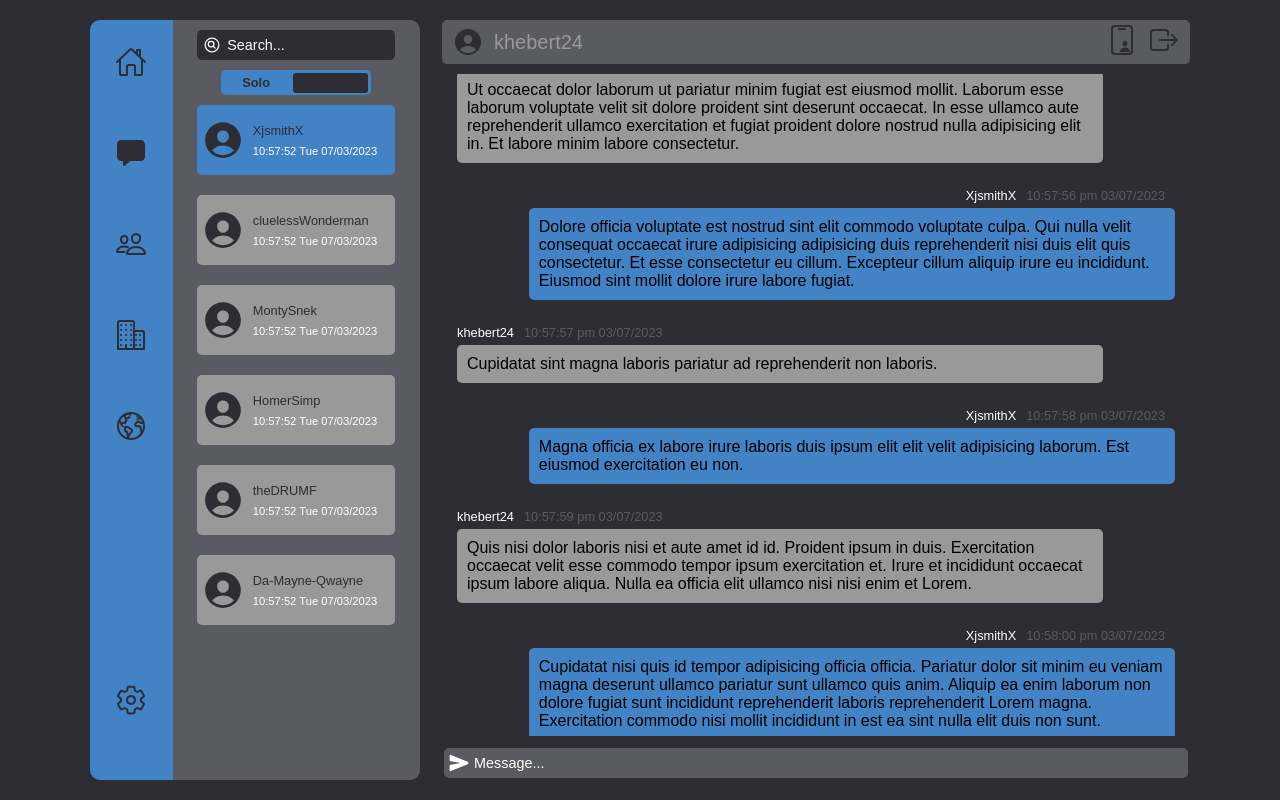
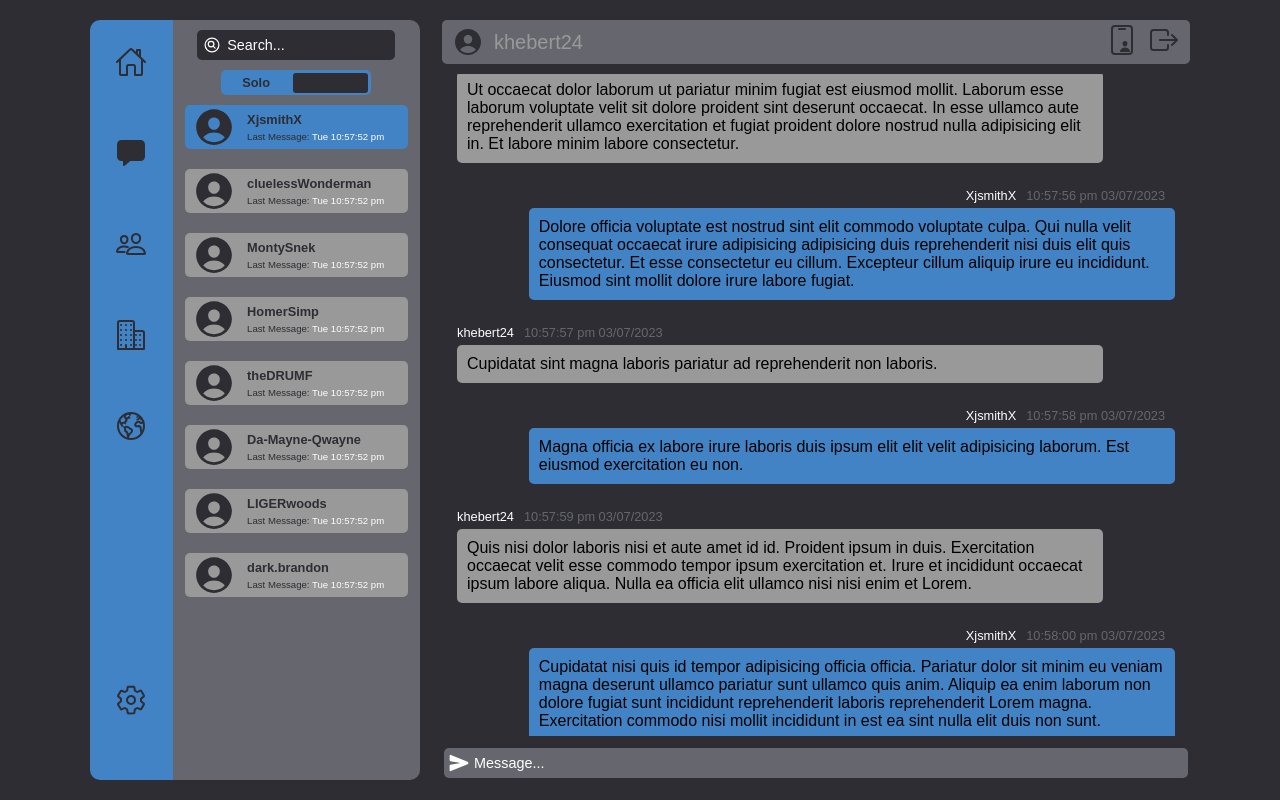
Before and after one commit to kraig-hebert/chat, a React (Create React App) app in the folder client/: page / in a window 1280 px wide. Built offline with nearby package versions, Linux system fonts and the light colour scheme.

Commit message:
added badge to groupcard even though this branch is solo-card-update

```diff
--- /dev/null
+++ b/client/src/components/common/badge/Badge.jsx
@@ -0,0 +1,16 @@
+import React from 'react';
+import PropTypes from 'prop-types';
+
+import { useStyles } from './badgeStyles';
+
+const Badge = (props) => {
+  const { badgeCount } = props;
+  const classes = useStyles({ badgeCount });
+  return <div className={classes.badge}>{badgeCount}</div>;
+};
+
+Badge.propTypes = {
+  badgeCount: PropTypes.number,
+};
+
+export default Badge;
--- /dev/null
+++ b/client/src/components/common/badge/badgeStyles.js
@@ -0,0 +1,20 @@
+import { createUseStyles } from 'react-jss';
+
+export const useStyles = createUseStyles((theme) => ({
+  badge: (props) => ({
+    position: 'absolute',
+    top: '0',
+    left: '0',
+    transform: 'translateX(-30%) translateY(-30%)',
+    display: props.badgeCount > 0 ? 'flex' : 'none',
+    justifyContent: 'center',
+    alignItems: 'center',
+    fontSize: '.7rem',
+    width: '15px',
+    height: '15px',
+    backgroundColor: theme.blue.main,
+    color: theme.light.main,
+    outline: `3px solid ${theme.secondary.main}`,
+    borderRadius: '50%',
+  }),
+}));
--- a/client/src/components/sideMenu/menuOptions/directMessagesOptions/groupCard/GroupCard.jsx
+++ b/client/src/components/sideMenu/menuOptions/directMessagesOptions/groupCard/GroupCard.jsx
@@ -13,6 +13,7 @@ import MemberList from './memberList/MemberList';
 import PopOver from '../../../../common/popOver/PopOver';
 import GroupCardOptions from './groupCardOptions/GroupCardOptions';
 import TitleInput from './titleInput/TitleInput';
+import Badge from '../../../../common/badge/Badge';
 
 const GroupCard = (props) => {
   const { cardData } = props;
@@ -63,6 +64,7 @@ const GroupCard = (props) => {
         />
       </div>
       {showMembers && <MemberList members={cardData.group.members} />}
+      <Badge badgeCount={cardData.group.unread} />
       <PopOver
         showPopOver={showPopOver}
         setShowPopOver={setShowPopOver}
--- a/client/src/components/sideMenu/menuOptions/directMessagesOptions/groupCard/groupCardStyles.js
+++ b/client/src/components/sideMenu/menuOptions/directMessagesOptions/groupCard/groupCardStyles.js
@@ -8,8 +8,8 @@ export const useStyles = createUseStyles((theme) => ({
     justifyContent: 'center',
     alignItems: 'center',
     width: '90%',
+    padding: '0 5px',
     marginBottom: '20px',
-    padding: '0 5px',
     backgroundColor: theme.tertiary.main,
     borderRadius: '5px',
   },
@@ -37,7 +37,7 @@ export const useStyles = createUseStyles((theme) => ({
     margin: '0 5px',
   },
   optionsIcon: {
-    fontSize: '2rem',
+    fontSize: '1.8rem',
     color: theme.mainBG.main,
     cursor: 'pointer',
   },
--- a/client/src/components/sideMenu/menuOptions/directMessagesOptions/soloCard/messageInfo/MessageInfo.jsx
+++ b/client/src/components/sideMenu/menuOptions/directMessagesOptions/soloCard/messageInfo/MessageInfo.jsx
@@ -11,7 +11,10 @@ const MessageInfo = (props) => {
   return (
     <div className={classes.messageInfo}>
       <p>{cardData.user}</p>
-      <p>{format(new Date(cardData.date), 'hh:mm:ss eee dd/MM/yyyy ')}</p>
+      <p>
+        <span>Last Message: </span>
+        {format(new Date(cardData.date), 'eee hh:mm:ss aaa')}
+      </p>
     </div>
   );
 };
--- a/client/src/components/sideMenu/menuOptions/directMessagesOptions/soloCard/messageInfo/messageInfoStyles.js
+++ b/client/src/components/sideMenu/menuOptions/directMessagesOptions/soloCard/messageInfo/messageInfoStyles.js
@@ -5,16 +5,21 @@ export const useStyles = createUseStyles((theme) => ({
     display: 'flex',
     flexDirection: 'column',
     alignItems: 'flex-start',
-    justifyContent: 'space-around',
+    justifyContent: 'space-between',
     width: '70%',
-    height: '60%',
+    height: '70%',
     '& p:first-of-type': {
       color: theme.mainBG.main,
       fontSize: '.8rem',
+      fontWeight: '700',
     },
     '& p:last-of-type': {
       color: theme.light.main,
-      fontSize: '.7rem',
+      fontSize: '.6rem',
+      '& span': {
+        fontSize: '.6rem',
+        color: theme.mainBG.main,
+      },
     },
   },
 }));
--- a/client/src/components/sideMenu/menuOptions/directMessagesOptions/soloCard/soloCardStyles.js
+++ b/client/src/components/sideMenu/menuOptions/directMessagesOptions/soloCard/soloCardStyles.js
@@ -5,8 +5,8 @@ export const useStyles = createUseStyles((theme) => ({
     display: 'flex',
     justifyContent: 'space-around',
     alignItems: 'center',
-    width: '80%',
-    height: '70px',
+    width: '90%',
+    padding: '0 2px',
     marginBottom: '20px',
     backgroundColor: theme.tertiary.main,
     borderRadius: '5px',
--- a/client/src/data/dummyData.js
+++ b/client/src/data/dummyData.js
@@ -5,15 +5,24 @@ export const users = [
   'HomerSimp',
   'theDRUMF',
   'Da-Mayne-Qwayne',
+  'LIGERwoods',
+  'dark.brandon',
 ];
 
 export const groups = [
   {
     title: 'Siblings',
     members: ['XjsmithX', 'HomerSimp', 'MontySnek'],
+    unread: 2,
   },
   {
     title: 'Homies',
-    members: ['theDRUMF', 'Da-Mayne-Qwayne', 'MontySnek'],
+    members: ['LIGERwoods', 'Da-Mayne-Qwayne', 'MontySnek'],
+    unread: 0,
+  },
+  {
+    title: 'Enemies',
+    members: ['dark.brandon', 'theDRUMF'],
+    unread: 6,
   },
 ];
--- a/client/src/themes/theme.js
+++ b/client/src/themes/theme.js
@@ -3,7 +3,7 @@ export const theme = {
     main: 'rgb(45,45,51)',
   },
   secondary: {
-    main: 'rgba(102,102,110,.8)',
+    main: 'rgba(102,102,110)',
   },
   tertiary: {
     main: 'rgb(153,153,153)',
```
